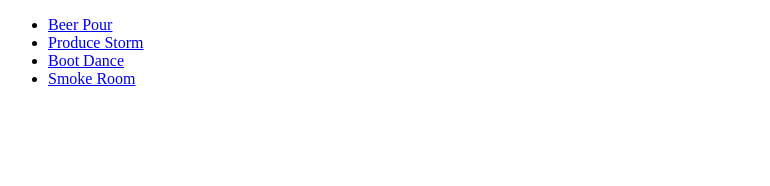
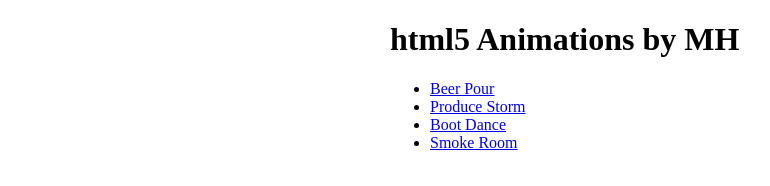
Before and after one commit to thehanleymancan/welcomeAnimations, a plain HTML site: page index.html in a window 1280 px wide. Shown: the whole page, without its empty margins (0-770 px from the left). Drawn offline with Linux system fonts and the light colour scheme.

Commit message:
Update index.html
styling index

```diff
--- a/index.html
+++ b/index.html
@@ -10,11 +10,16 @@
         <meta name="viewport" content="width=device-width, initial-scale=1">
 
 <style>
-
+ div.stage {
+     margin:20px auto;
+     max-width:500px;
+     width:70%;
+ }
 </style>
 </head>
 <body>
   <div class="stage">
+      <h1>html5 Animations by MH </h1>
     <ul>
       <li><a href="beer-pour.htm">Beer Pour</a></li>
      <li><a href="fruits-veggies.htm">Produce Storm</a></li>
```
